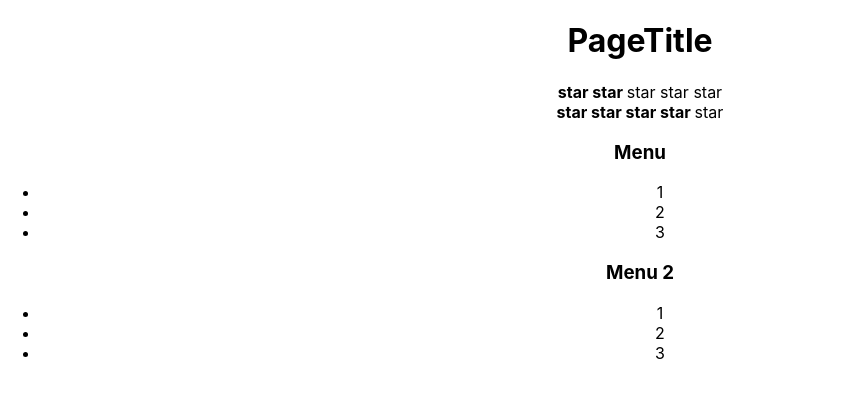
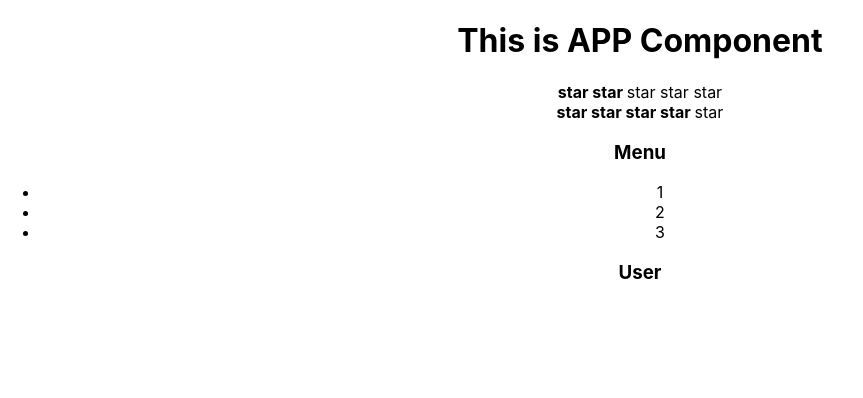
Before and after one commit to alexandrufiodor/kabzda-cac-prosto, a React (Create React App) app: page / in a window 1280 px wide. Shown: the top 398 px of the page, without its empty margins (0-863 px from the left). Built offline with nearby package versions, Linux system fonts and the light colour scheme.

Commit message:
04. PropsType

```diff
--- a/src/App.tsx
+++ b/src/App.tsx
@@ -6,20 +6,22 @@
 function App() {
     return (
         <div className="App">
-          <PageTitle title="PageTitle"/>
+            <PageTitle title="This is APP Component"/>
             <Rating value={2}/>
             <Rating value={4}/>
-            <Accordion title={"Menu"}/>
-            <Accordion title={"Menu 2"}/>
+            <Accordion titleValue={"Menu"} collapsed={true}/>
+            <Accordion titleValue={"User"} collapsed={false}/>
         </div>
     );
 }
 
+type PageTitlePropsTitle = {
+    title: string
+}
 
-function PageTitle(props: any) {
+function PageTitle(props: PageTitlePropsTitle) {
     return <h1>{props.title}</h1>
 }
 
 
-
 export default App;
--- a/src/components/Accordion/Accordion.tsx
+++ b/src/components/Accordion/Accordion.tsx
@@ -1,13 +1,27 @@
 import React from "react";
 
-export function Accordion(props: any) {
-    return <>
-        <AccordionTitle title={props.title}/>
-        <AccordionBody/>
-    </>
+type AccordionPropsType = {
+    titleValue: string,
+    collapsed: boolean
 }
 
-function AccordionTitle(props: any) {
+export function Accordion(props: AccordionPropsType) {
+    if (props.collapsed) {
+        return <>
+            <AccordionTitle title={props.titleValue}/>
+            <AccordionBody/>
+        </>
+    } else {
+        return <>
+            <AccordionTitle title={props.titleValue}/>
+        </>
+    }
+
+}
+type AccordionTitlePropsType = {
+    title: string
+}
+function AccordionTitle(props: AccordionTitlePropsType) {
     return (
         <h3>{props.title}</h3>
     )
--- a/src/components/Rating/Rating.jsx
+++ b/src/components/Rating/Rating.tsx
@@ -1,6 +1,11 @@
 import React from "react";
 
-export function Rating(props) {
+type RatingPropsType = {
+    value: 0 | 1 | 2 | 3 | 4 | 5
+}
+
+
+export function Rating(props: RatingPropsType) {
     if (props.value == 1) {
         return <div>
             <Star selected={true}/>
@@ -52,7 +57,11 @@
     }
 }
 
-function Star(props) {
+type StarPropsType = {
+    selected: boolean
+}
+
+function Star(props: StarPropsType) {
     if (props.selected) {
         return <span><b>star </b></span>
     } else {
```
